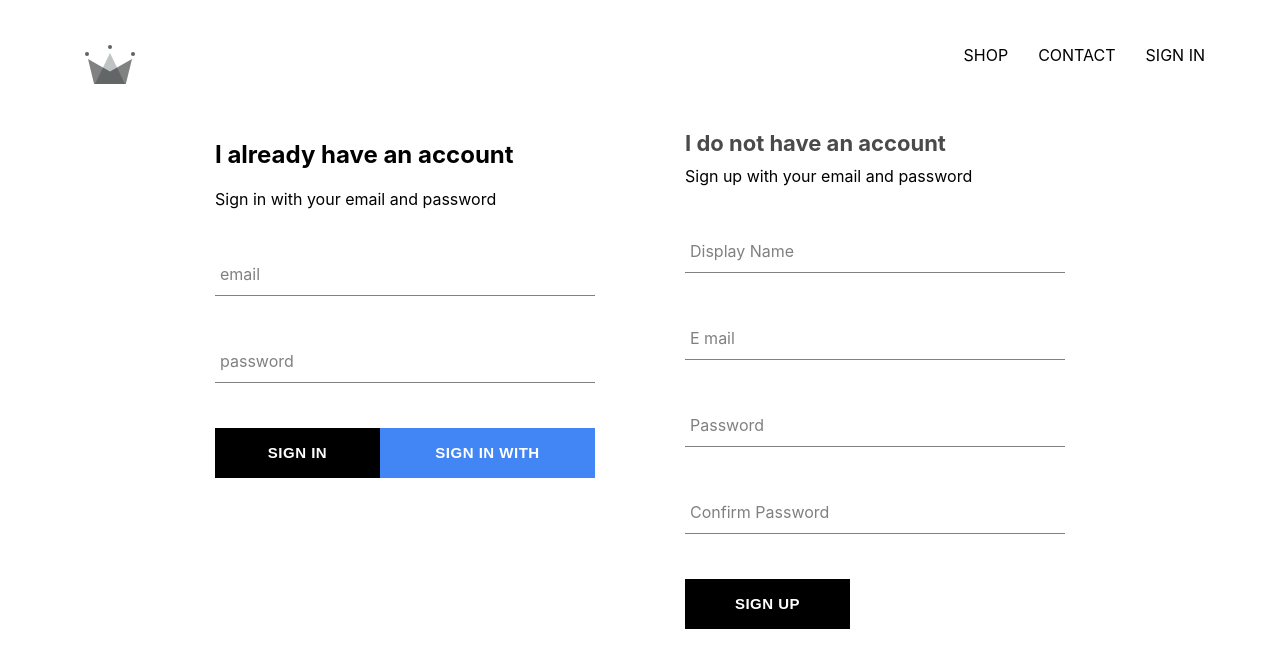
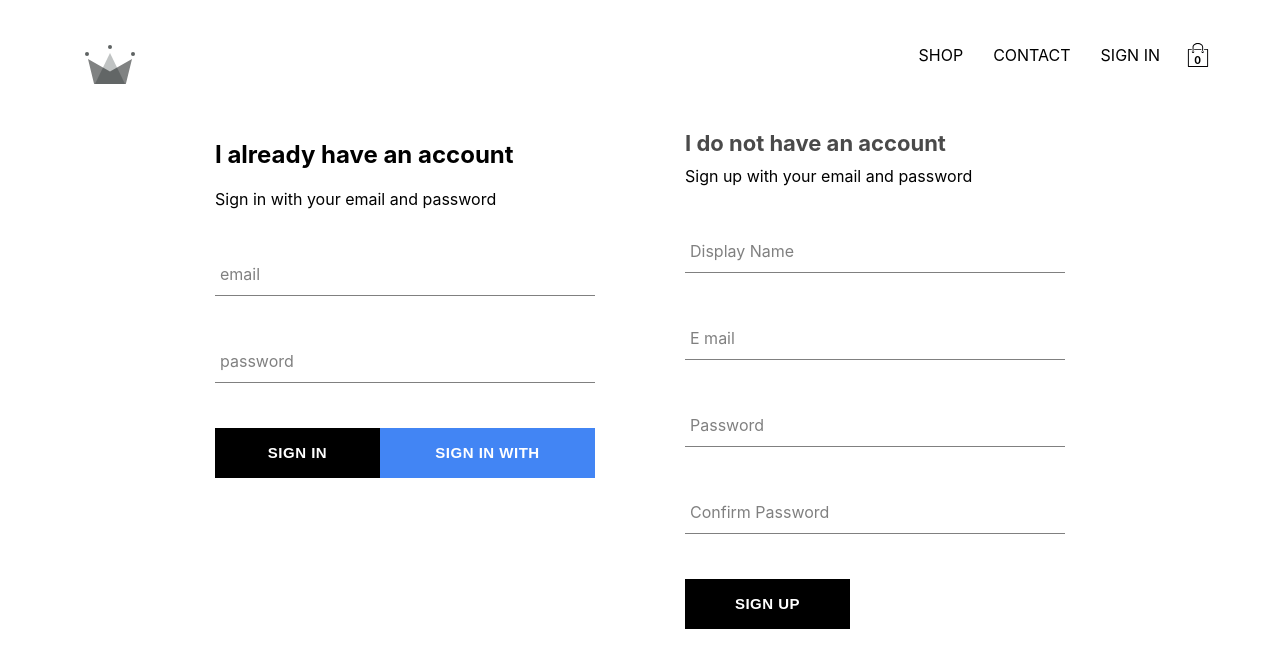
Before and after one commit to llcranmer/eshop, a React (Create React App) app in the folder nook-clothing-app/: page /signin in a window 1280 px wide. Shown: the top 668 px of the page. Built offline with nearby package versions, Linux system fonts and the light colour scheme; no server answers.

Commit message:
basic cart icon

```diff
--- a/nook-clothing-app/src/App.js
+++ b/nook-clothing-app/src/App.js
@@ -1,5 +1,5 @@
 import React from 'react';
-import { Switch, Route } from 'react-router-dom';
+import { Switch, Route, Redirect } from 'react-router-dom';
 import { connect } from 'react-redux';
 import { auth, createUserProfileDocument } from './firebase/firebase.utils';
 import { setCurrentUser } from './redux/user/user.actions';
@@ -39,16 +39,20 @@
         <Header/>
         <Switch>
           <Route exact path='/' component={HomePage} />
-          <Route exapct path='/shop' component={ShopPage} />
-          <Route exact path='/signin' component={SignInAndSignUpPage} />
+          <Route path='/shop' component={ShopPage} />
+          <Route exact path='/signin' render={() => this.props.currentUser ? (<Redirect to='/'/>) : (<SignInAndSignUpPage/>)} />
         </Switch>
       </div>
     );
   }
 }
 
+const mapStateToProps = ({ user }) => ({
+  currentUser: user.currentUser
+})
+
 const mapDispatchToProps = dispatch => ({
   setCurrentUser: user => dispatch(setCurrentUser(user))
 })
 
-export default connect(null, mapDispatchToProps)(App);
+export default connect(mapStateToProps, mapDispatchToProps)(App);
--- /dev/null
+++ b/nook-clothing-app/src/components/cart-icon/cart-icon.component.jsx
@@ -0,0 +1,12 @@
+import React from 'react';
+import { ReactComponent as ShoppingIcon } from '../../assets/shopping-bag.svg';
+import './cart-icon.styles.scss';
+
+const CartIcon = () => (
+    <div className='cart-icon'>
+        <ShoppingIcon className='shopping-icon'/>
+        <span className='item-count'>0</span>
+    </div>
+)
+
+export default CartIcon;
--- /dev/null
+++ b/nook-clothing-app/src/components/cart-icon/cart-icon.styles.scss
@@ -0,0 +1,21 @@
+.cart-icon {
+    width: 45px;
+    height: 45px;
+    position: relative;
+    display: flex;
+    align-items: center;
+    justify-content: center;
+    cursor: pointer;
+
+    .shopping-icon {
+      width: 24px;
+      height: 24px;
+    }
+
+    .item-count {
+      position: absolute;
+      font-size: 10px;
+      font-weight: bold;
+      bottom: 12px;
+    }
+  }
--- a/nook-clothing-app/src/components/header/header.component.jsx
+++ b/nook-clothing-app/src/components/header/header.component.jsx
@@ -3,6 +3,7 @@
 import { connect } from 'react-redux';
 import { ReactComponent as Logo } from '../../assets/logo.svg';
 import { auth } from '../../firebase/firebase.utils';
+import CartIcon from '../cart-icon/cart-icon.component';
 import './header.styles.scss';
 
 const Header = ({ currentUser }) => (
@@ -23,6 +24,7 @@
                 :
                 <Link className='option' to='/signin'>SIGN IN</Link>
             }
+            <CartIcon/>
         </div>
     </div>
 )
--- a/nook-clothing-app/src/redux/user/user.actions.js
+++ b/nook-clothing-app/src/redux/user/user.actions.js
@@ -1,4 +1,6 @@
+import { UserActionTypes } from './user.types';
+
 export const setCurrentUser = user => ({
-    type: 'SET_CURRENT_USER',
+    type: UserActionTypes.SET_CURRENT_USER,
     payload: user
 })
--- a/nook-clothing-app/src/redux/user/user.reducer.jsx
+++ b/nook-clothing-app/src/redux/user/user.reducer.jsx
@@ -1,10 +1,12 @@
+import { UserActionTypes } from './user.types';
+
 const INITIAL_STATE = {
     currentUser: null
 }
 
 const userReducer = (state = INITIAL_STATE, action) => {
     switch (action.type) {
-        case 'SET_CURRENT_USER':
+        case UserActionTypes.SET_CURRENT_USER:
           return {
             ...state,
             currentUser: action.payload
--- /dev/null
+++ b/nook-clothing-app/src/redux/user/user.types.js
@@ -0,0 +1,3 @@
+export const UserActionTypes = {
+    SET_CURRENT_USER: 'SET_CURRENT_USER'
+};
```
Also changed, not shown: nook-clothing-app/src/assets/shopping-bag.svg (added).
